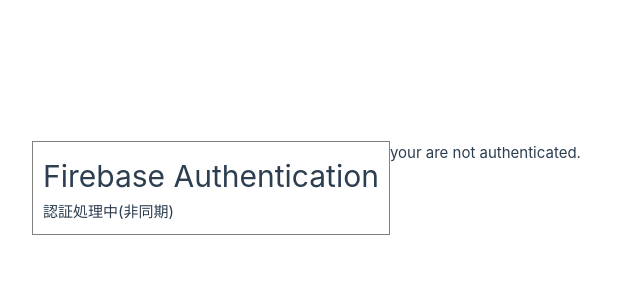
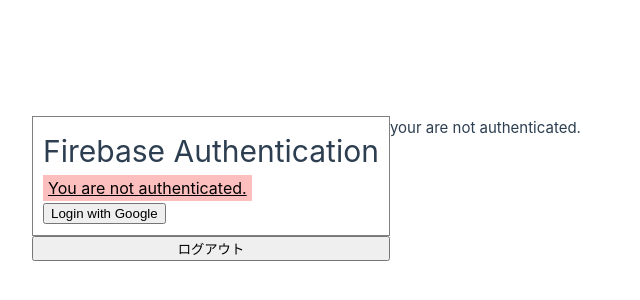
Before and after one commit to kotobukid/try_firebase, a Vue app: page /auth in a window 1280 px wide. Shown: the part 212-512 px from the top of the page, without its empty margins (0-640 px from the left). Built offline with nearby package versions, Linux system fonts and the light colour scheme; no server answers; the HTML template or start-up script is replaced by a standard one.

Commit message:
ログアウト処理

```diff
--- a/src/components/FirebaseAuth.vue
+++ b/src/components/FirebaseAuth.vue
@@ -5,7 +5,8 @@
 import type {User} from "firebase/auth";
 
 const show_detail = ref(false);
-const {signInWithGoogle, user} = useAuth();
+
+const {signInWithGoogle, user, login_processing} = useAuth();
 
 watch(user, (next: User, prev) => {
   if (next) {
@@ -20,18 +21,20 @@
 <template>
   <div class="firebaseAuth">
     <h1>Firebase Authentication</h1>
+    <div v-if="login_processing">認証処理中(非同期)</div>
+    <div v-if="user">
       <div v-if="show_detail">
-      <div class="already_authenticated" v-if="user">
+        <div class="already_authenticated">
           <span class="message">you are authenticated.</span>
           <user-detail :user="user"></user-detail>
+        </div>
+      </div>
     </div>
     <div class="login_required.not" v-else>
       <span class="message not">You are not authenticated.</span>
       <br>
       <button @click="signInWithGoogle">Login with Google</button>
     </div>
-    </div>
-    <div v-else>認証処理中(非同期)</div>
   </div>
 </template>
 
--- /dev/null
+++ b/src/components/SignOutButton.vue
@@ -0,0 +1,30 @@
+<script setup lang="ts">
+import {useAuth} from "@/composables/useAuth";
+import {ref} from "vue";
+
+const {signOut} = useAuth();
+
+const preventDoubleSubmit = ref(false);
+
+const signOutHandler = async () => {
+  if (preventDoubleSubmit.value) {
+    return;
+  }
+  preventDoubleSubmit.value = true;
+
+  await signOut();
+  preventDoubleSubmit.value = false;
+};
+
+</script>
+
+<template>
+  <button :disabled="preventDoubleSubmit" @click="signOutHandler">ログアウト</button>
+</template>
+
+<style scoped>
+button[disabled] {
+  background-color: grey;
+  color: white;
+}
+</style>
--- a/src/components/TestAuth.vue
+++ b/src/components/TestAuth.vue
@@ -1,11 +1,13 @@
 <script setup lang="ts">
 import FirebaseAuth from "@/components/FirebaseAuth.vue";
 import AnotherComponent from "@/components/AnotherComponent.vue";
+import SignOutButton from "@/components/SignOutButton.vue";
 </script>
 
 <template>
   <firebase-auth/>
   <another-component/>
+  <sign-out-button />
 </template>
 
 <style scoped>
--- a/src/composables/useAuth.ts
+++ b/src/composables/useAuth.ts
@@ -1,6 +1,6 @@
 import {computed, inject, ref, type Ref} from "vue";
 import type {User} from "firebase/auth";
-import {GoogleAuthProvider, onAuthStateChanged, signInWithPopup} from "firebase/auth";
+import {GoogleAuthProvider, onAuthStateChanged, signInWithPopup, signOut as signOutWithProvider} from "firebase/auth";
 
 
 export const useAuth = () => {
@@ -10,10 +10,15 @@
     onAuthStateChanged(auth, user => {
         if (user) {
             authenticatedUser.value = user;
+        } else {
+            authenticatedUser.value = null;
         }
     });
 
+    const login_processing = ref(false);
+
     const signInWithGoogle = async () => {
+        login_processing.value = true;
         try {
             const provider = new GoogleAuthProvider();
             const result = await signInWithPopup(auth, provider);
@@ -22,15 +27,27 @@
             const firebaseIdToken = await user.getIdToken();
 
             authenticatedUser.value = result.user;
+            login_processing.value = false;
         } catch (error) {
             console.error("Authentication Error: ", error);
+            login_processing.value = false;
         }
     };
 
     const user = computed(() => authenticatedUser.value);
 
+    const signOut = async () => {
+        if (authenticatedUser.value) {
+            await signOutWithProvider(auth);
+        } else {
+            alert('ログインしていません');
+        }
+    }
+
     return {
         user,
-        signInWithGoogle
+        signInWithGoogle,
+        signOut,
+        login_processing
     }
 }
```
Lines whose indentation alone changed are shown as unchanged.
